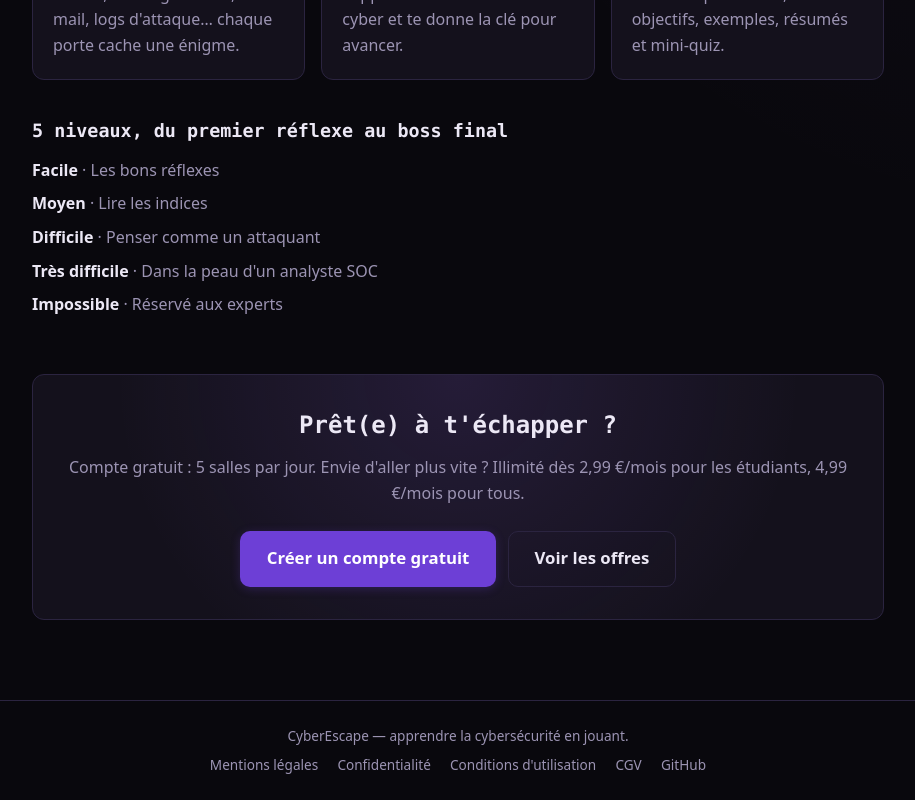
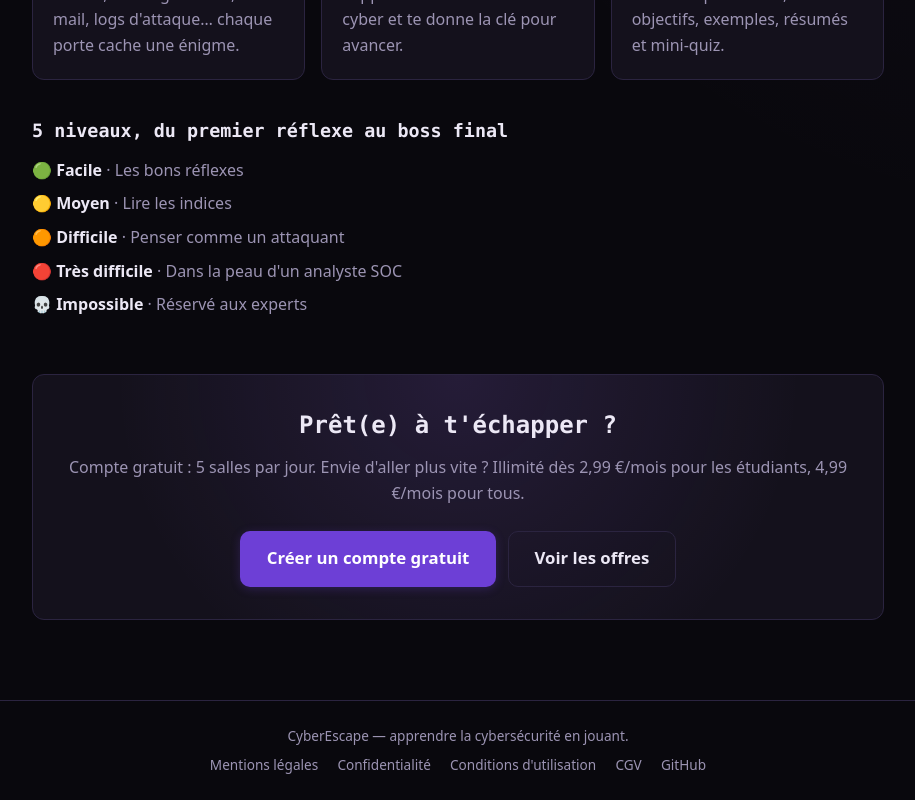
Before and after one commit to cereenade/CyberEscape, a Next.js app: page / in a window 1280 px wide. Shown: the part 1043-1843 px from the top of the page, without its empty margins (182-1097 px from the left). Built offline with nearby package versions, Linux system fonts and the light colour scheme; no server answers.

Commit message:
style: remettre les émojis des niveaux
Co-Authored-By: Claude Opus 5.5 <noreply@anthropic.com>
Claude-Session: https://claude.ai/code/session_01SjZrJ31C7i75A6C3AqAb1L

```diff
--- a/src/app/page.tsx
+++ b/src/app/page.tsx
@@ -95,7 +95,7 @@ export default async function HomePage({ searchParams }: Props) {
         <ol className="levels-list">
           {LEVELS.map((level) => (
             <li key={level.id}>
-              <strong>{level.name}</strong>
+              <span aria-hidden>{level.icon}</span> <strong>{level.name}</strong>
               <span className="muted"> · {level.tagline}</span>
             </li>
           ))}
--- a/src/components/LevelGame.tsx
+++ b/src/components/LevelGame.tsx
@@ -104,7 +104,7 @@ export function LevelGame({ levelId, rooms }: Props) {
     <>
       <div className="level-head">
         <p className="level-badge">
-          Niveau {level.name}
+          {level.icon} Niveau {level.name}
         </p>
         <TokenBadge />
       </div>
--- a/src/components/auth/AccountView.tsx
+++ b/src/components/auth/AccountView.tsx
@@ -60,7 +60,7 @@ export function AccountView() {
             return (
               <li key={level.id}>
                 <span>
-                  {level.name}
+                  {level.icon} {level.name}
                 </span>
                 <div className="progress-track">
                   <div className="progress-fill" style={{ width: `${(solved / total) * 100}%` }} />
```
